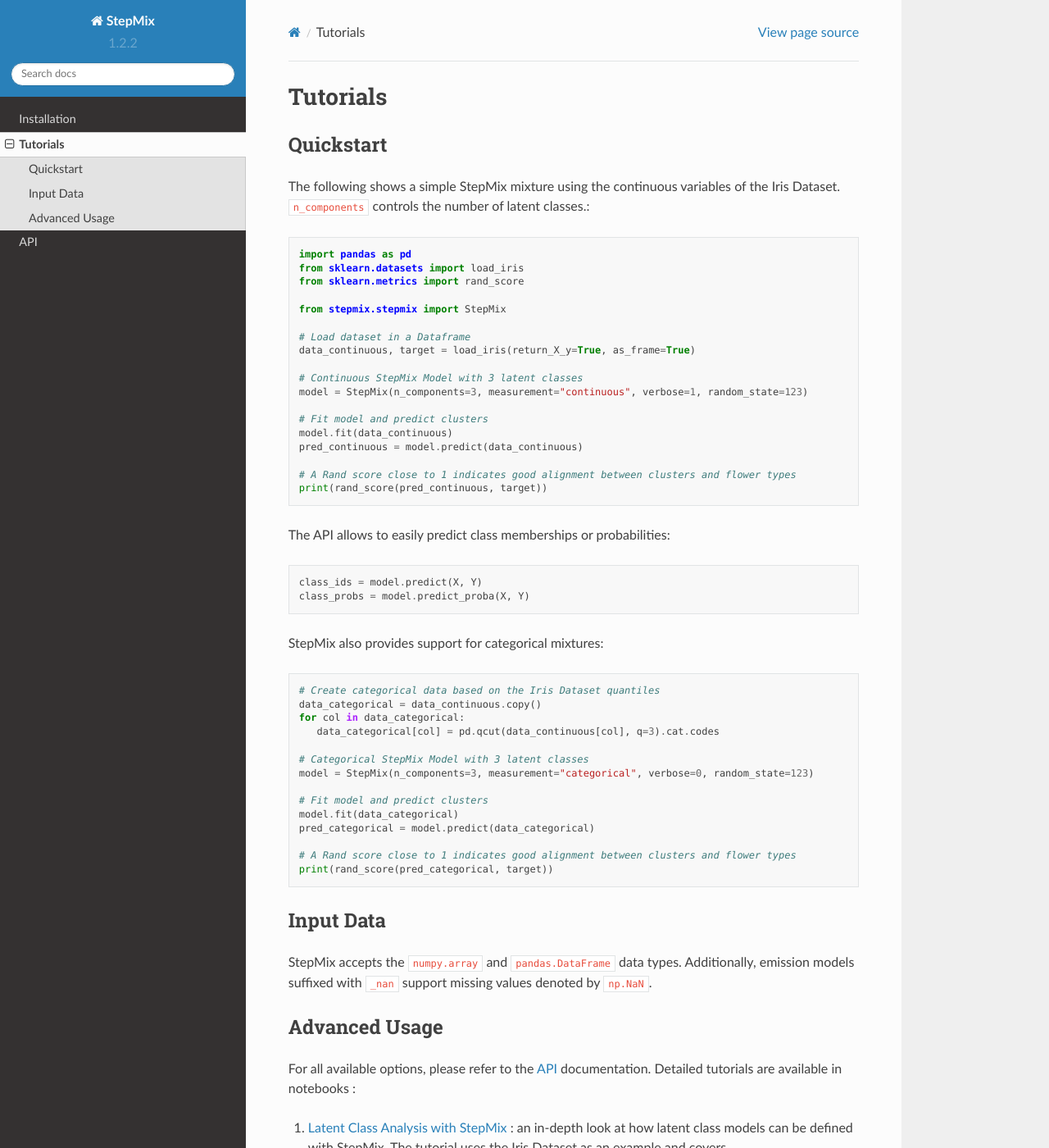
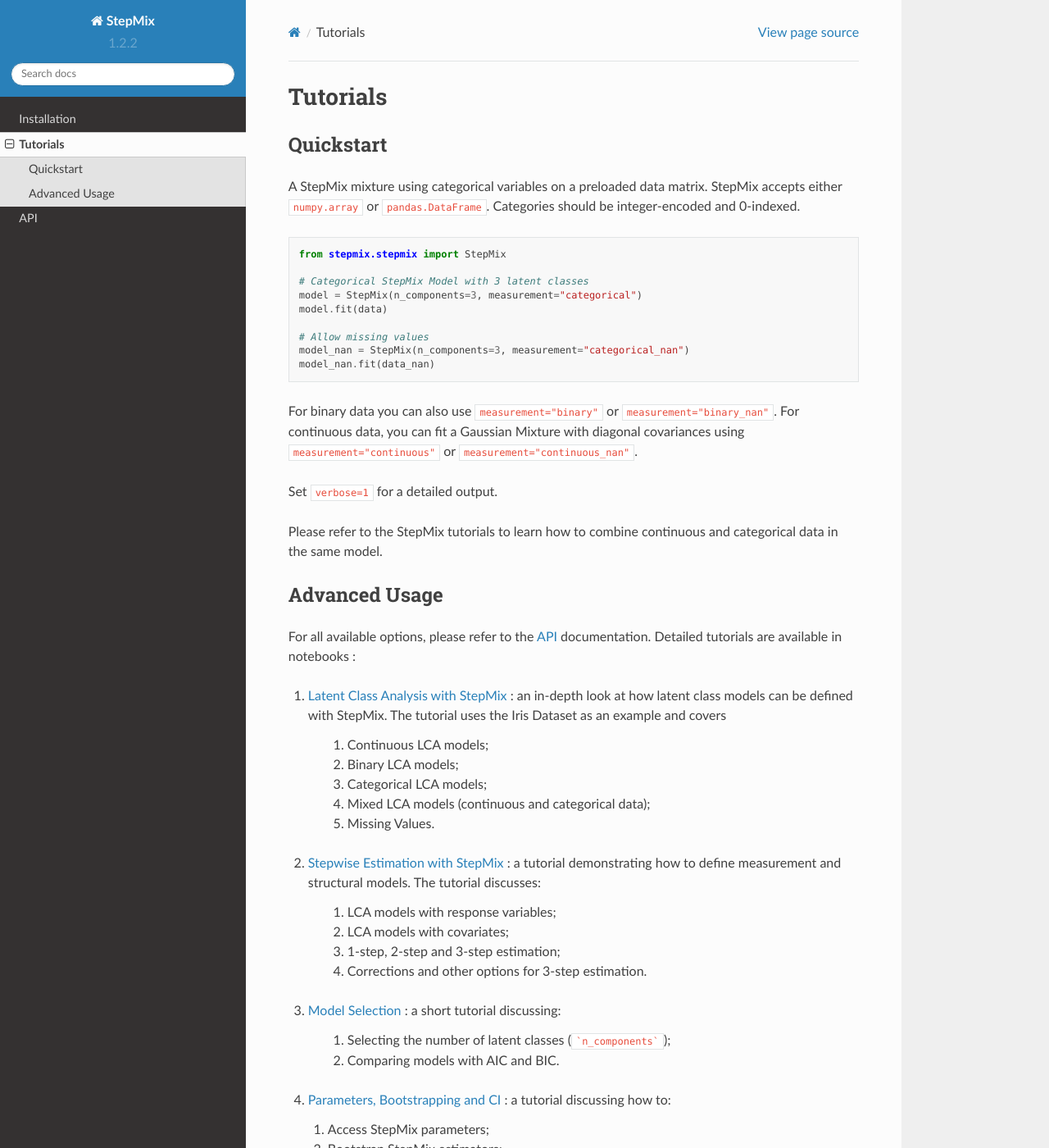
Before and after one commit to Labo-Lacourse/stepmix, a Sphinx documentation site: the page built from docs/source/tutorials.rst, in a window 1280 px wide and 1400 px high. Shown: the whole window at 82% size. Built offline with Sphinx 7.4.7 and the Read the Docs theme 2.0.0, drawn with Linux system fonts in a browser that asks for light colours.

Commit message:
Better Quickstart

```diff
--- a/docs/source/tutorials.rst
+++ b/docs/source/tutorials.rst
@@ -2,54 +2,23 @@
 =========
 Quickstart
 ----------
-The following shows a simple StepMix mixture using the continuous variables of the Iris Dataset. ``n_components`` controls
-the number of latent classes.::
-
-    import pandas as pd
-    from sklearn.datasets import load_iris
-    from sklearn.metrics import rand_score
+A StepMix mixture using categorical variables on a preloaded data matrix. StepMix accepts either ``numpy.array`` or ``pandas.DataFrame``. Categories should be integer-encoded and 0-indexed. ::
 
     from stepmix.stepmix import StepMix
 
-    # Load dataset in a Dataframe
-    data_continuous, target = load_iris(return_X_y=True, as_frame=True)
+    # Categorical StepMix Model with 3 latent classes
+    model = StepMix(n_components=3, measurement="categorical")
+    model.fit(data)
 
-    # Continuous StepMix Model with 3 latent classes
-    model = StepMix(n_components=3, measurement="continuous", verbose=1, random_state=123)
+    # Allow missing values
+    model_nan = StepMix(n_components=3, measurement="categorical_nan")
+    model_nan.fit(data_nan)
 
-    # Fit model and predict clusters
-    model.fit(data_continuous)
-    pred_continuous = model.predict(data_continuous)
+For binary data you can also use ``measurement="binary"`` or ``measurement="binary_nan"``. For continuous data, you can fit a Gaussian Mixture with diagonal covariances using ``measurement="continuous"`` or ``measurement="continuous_nan"``.
 
-    # A Rand score close to 1 indicates good alignment between clusters and flower types
-    print(rand_score(pred_continuous, target))
+Set ``verbose=1`` for a detailed output.
 
-The API allows to easily predict class memberships or probabilities::
-
-    class_ids = model.predict(X, Y)
-    class_probs = model.predict_proba(X, Y)
-
-StepMix also provides support for categorical mixtures::
-
-    # Create categorical data based on the Iris Dataset quantiles
-    data_categorical = data_continuous.copy()
-    for col in data_categorical:
-       data_categorical[col] = pd.qcut(data_continuous[col], q=3).cat.codes
-
-    # Categorical StepMix Model with 3 latent classes
-    model = StepMix(n_components=3, measurement="categorical", verbose=0, random_state=123)
-
-    # Fit model and predict clusters
-    model.fit(data_categorical)
-    pred_categorical = model.predict(data_categorical)
-
-    # A Rand score close to 1 indicates good alignment between clusters and flower types
-    print(rand_score(pred_categorical, target))
-
-Input Data
-----------
-StepMix accepts the ``numpy.array`` and ``pandas.DataFrame`` data types. Additionally, emission models suffixed with
-``_nan`` support missing values denoted by ``np.NaN``.
+Please refer to the StepMix tutorials to learn how to combine continuous and categorical data in the same model.
 
 Advanced Usage
 --------------
```
Also changed, not shown: README.md (+12 -34 lines).
